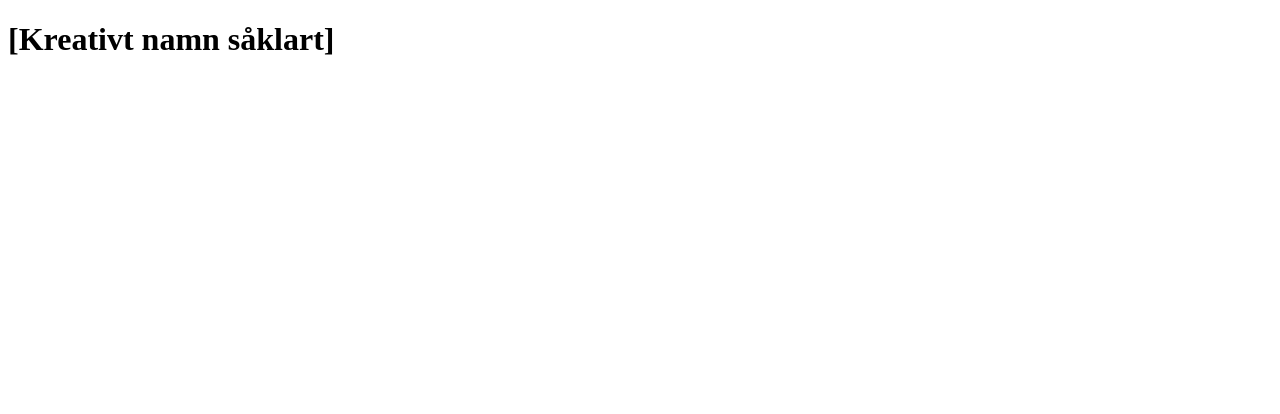
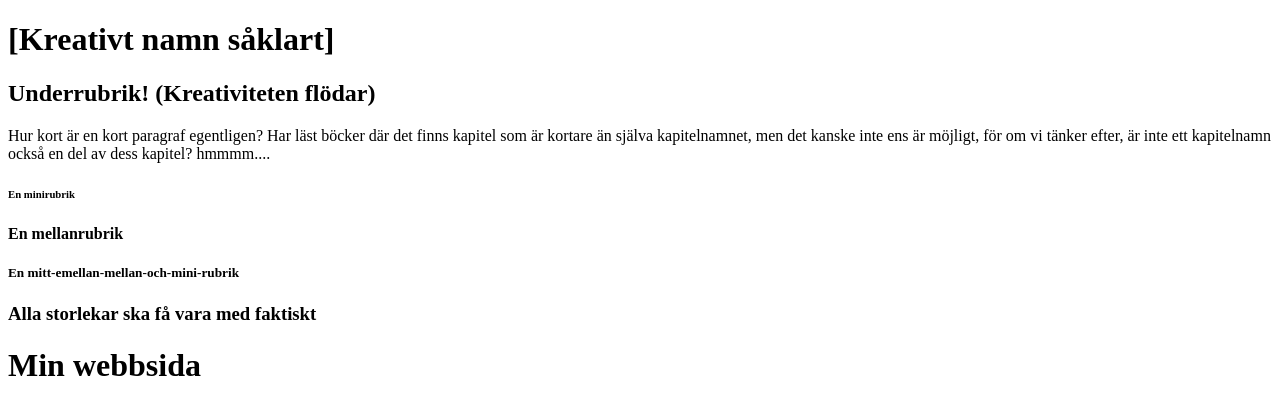
Before and after one commit to Klara-Holm-JS24/Vecka-2--vning-1, a plain HTML site: page index.html in a window 1280 px wide. Drawn offline with Linux system fonts and the light colour scheme.

Commit message:
Added way too many (read: just the right amount of) headers :D

```diff
--- a/index.html
+++ b/index.html
@@ -7,6 +7,20 @@
 </head>
 <body>
     <h1>[Kreativt namn såklart]</h1>
-
+    <h2>Underrubrik! (Kreativiteten flödar)</h2>
+    <p>
+        Hur kort är en kort paragraf egentligen?
+        Har läst böcker där det finns kapitel som är
+        kortare än själva kapitelnamnet, men det kanske
+        inte ens är möjligt, för om vi tänker efter, är
+        inte ett kapitelnamn också en del av dess kapitel?
+        hmmmm....
+    </p>
+    <h6>En minirubrik</h6>
+    <h4>En mellanrubrik</h4>
+    <h5>En mitt-emellan-mellan-och-mini-rubrik</h5>
+    <h3>Alla storlekar ska få vara med faktiskt</h3>
+    <h1>Min webbsida</h1>
+    <h3></h3>
 </body>
 </html>
```
